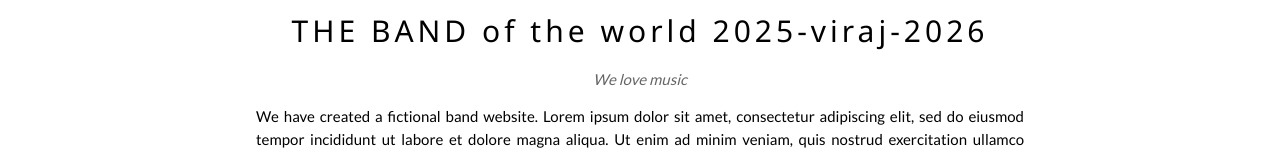
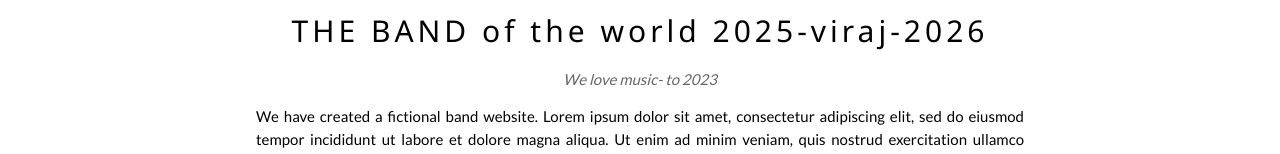
Before and after one commit to dhuriviraj00/CICID-PIPELINE12, a plain HTML site: page index.html in a window 1280 px wide. Shown: the part 135-289 px from the top of the page. Drawn offline with nearby package versions, Linux system fonts and the light colour scheme.

Commit message:
Update index.html

```diff
--- a/index.html
+++ b/index.html
@@ -71,7 +71,7 @@ body {font-family: "Lato", sans-serif}
   <!-- The Band Section -->
   <div class="w3-container w3-content w3-center w3-padding-64" style="max-width:800px" id="band">
     <h2 class="w3-wide">THE BAND of the world 2025-viraj-2026 </h2>
-    <p class="w3-opacity"><i>We love music </i></p>
+    <p class="w3-opacity"><i>We love music- to 2023 </i></p>
     <p class="w3-justify">We have created a fictional band website. Lorem ipsum dolor sit amet, consectetur adipiscing elit, sed do eiusmod tempor incididunt ut labore et dolore magna aliqua. Ut enim ad minim veniam, quis nostrud exercitation ullamco laboris nisi ut aliquip
       ex ea commodo consequat. Duis aute irure dolor in reprehenderit in voluptate velit esse cillum dolore eu fugiat nulla pariatur. Excepteur sint occaecat cupidatat non proident, sunt in culpa qui officia deserunt mollit anim id est laborum consectetur
       adipiscing elit, sed do eiusmod tempor incididunt ut labore et dolore magna aliqua. Ut enim ad minim veniam, quis nostrud exercitation ullamco laboris nisi ut aliquip ex ea commodo consequat.</p>
```
